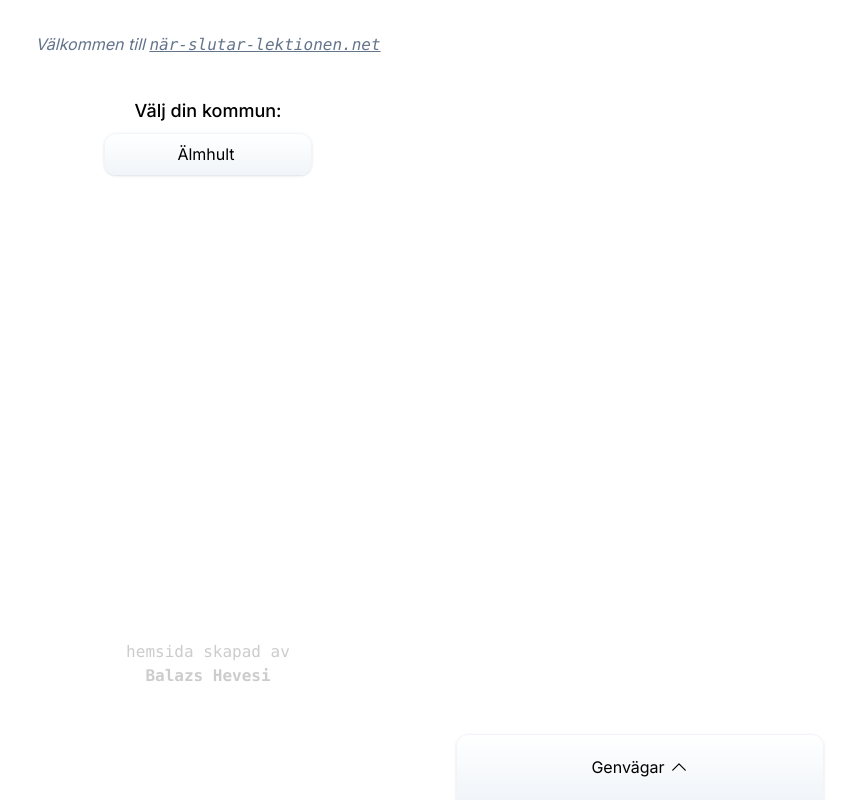
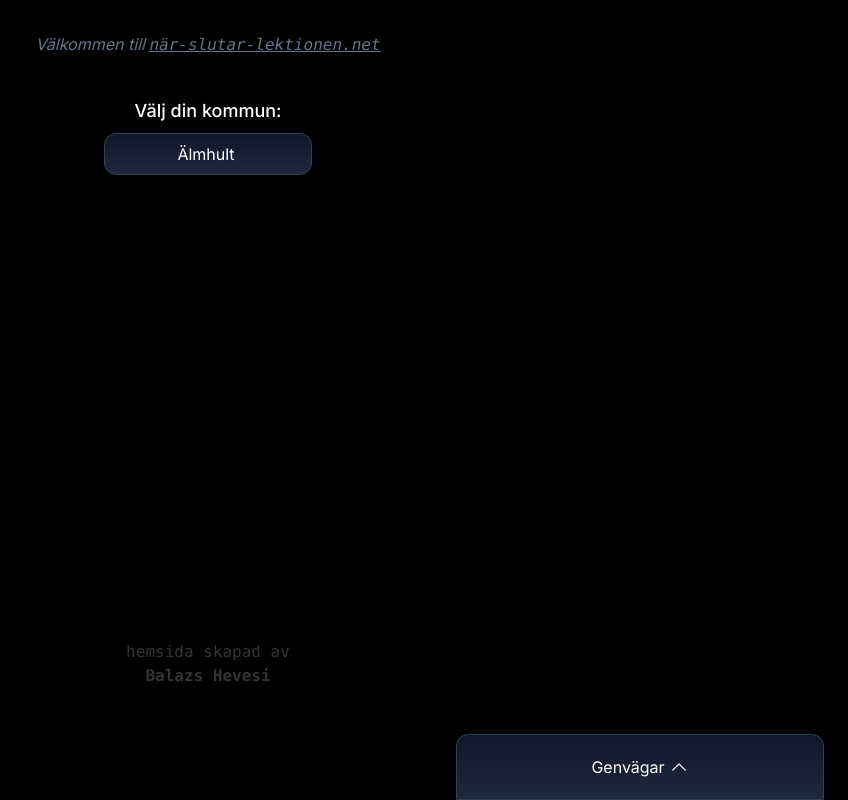
Before and after one commit to balazshevesi/nar-slutar-lektionen, a Next.js app: page / in a window 1280 px wide. Shown: the whole page, without its empty margins (432-1280 px from the left). Built offline with nearby package versions, Linux system fonts and the light colour scheme; no server answers; what tailwindcss-animation-delay would draw is missing.

Commit message:
Add dark mode

```diff
--- a/src/app/[kommun]/[skola]/AngeSchemaID.tsx
+++ b/src/app/[kommun]/[skola]/AngeSchemaID.tsx
@@ -18,10 +18,10 @@ export default function AngeSchemaID({ skola }: { skola: string }) {
   return (
     <>
       <h2 className="mb-2 text-lg font-medium">Ange ditt schema-id:</h2>
-      <div className="flex items-center gap-2">
+      <div className="bg- flex items-center gap-2">
         <input
           type="text"
-          className="relative flex w-40 items-center justify-center gap-1 overflow-hidden rounded-xl border border-slate-100 bg-gradient-to-t from-slate-100 to-white py-2 text-center shadow outline-2 outline-offset-2 outline-slate-400 focus:outline"
+          className="relative flex w-52 items-center justify-center gap-1 overflow-hidden rounded-xl border border-slate-100 bg-gradient-to-t from-slate-100 to-white py-2 text-center shadow outline-2 outline-offset-2 outline-slate-400 focus:outline dark:border-slate-700 dark:from-slate-800 dark:to-slate-900 dark:text-white dark:outline-slate-500 [&>svg]:hover:w-5"
           onInput={(e: React.ChangeEvent<HTMLInputElement>) => {
             setSchemaId(e.target.value);
           }}
@@ -35,7 +35,7 @@ export default function AngeSchemaID({ skola }: { skola: string }) {
           onClick={() => {
             search(schemaId);
           }}
-          className="relative flex h-full w-20 items-center justify-center gap-1 overflow-hidden rounded-xl border border-slate-100 bg-gradient-to-t from-slate-100 to-white py-2 text-center shadow outline-2 outline-offset-2 outline-slate-400 focus:outline"
+          className="relative flex h-full w-20 items-center justify-center gap-1 overflow-hidden rounded-xl border border-slate-100 bg-gradient-to-t from-slate-100 to-white py-2 text-center shadow outline-2 outline-offset-2 outline-slate-400 focus:outline dark:border-slate-700 dark:from-slate-800 dark:to-slate-900 dark:text-white dark:outline-slate-500 [&>svg]:hover:w-5"
         >
           <MagnifyingGlassIcon className="h-5 w-5" />
         </button>
--- a/src/app/layout.tsx
+++ b/src/app/layout.tsx
@@ -1,5 +1,6 @@
 import dynamic from "next/dynamic";
 import { Inter } from "next/font/google";
+import { cookies } from "next/headers";
 
 import { metadataGlobal } from "../metadata";
 import "./globals.css";
@@ -17,12 +18,29 @@ export default function RootLayout({
 }: {
   children: React.ReactNode;
 }) {
+  const cookieStore = cookies();
+  const isDarkModeCookie = cookieStore.get("isDarkMode");
+  const isDarkMode = isDarkModeCookie
+    ? JSON.parse(isDarkModeCookie?.value)
+    : false;
+  console.log("isDarkMode", isDarkMode);
+
   return (
     <>
       <html lang="en">
-        <body className={inter.className + " selection:bg-sky-200"}>
-          <div className="relative z-10">{children}</div>
-          <FavNav />
+        <body
+          className={`${inter.className} selection:bg-sky-200 ${
+            isDarkMode && "dark"
+          }`}
+        >
+          <div
+            className={
+              "h-[100dvh] w-full overflow-auto bg-white text-black dark:bg-black dark:text-white"
+            }
+          >
+            <div className="relative z-10">{children}</div>
+            <FavNav />
+          </div>
         </body>
       </html>
     </>
--- /dev/null
+++ b/src/components/DarkModeToggle.tsx
@@ -0,0 +1,36 @@
+"use client";
+
+import { useEffect } from "react";
+
+import { setCookie } from "@/utils/client/cookeis";
+
+import { SunIcon, MoonIcon } from "@heroicons/react/24/outline";
+
+import { useLocalStorage } from "usehooks-ts";
+
+export default function DarkModeToggle() {
+  const [isDarkMode, setisDarkMode] = useLocalStorage("darkTheme", true);
+
+  //sync html body, and cookies with state
+  useEffect(() => {
+    isDarkMode
+      ? document.body.classList.add("dark")
+      : document.body.classList.remove("dark");
+    isDarkMode
+      ? setCookie("isDarkMode", "true")
+      : setCookie("isDarkMode", "false");
+  }, [isDarkMode]);
+
+  return (
+    <button
+      onClick={() => setisDarkMode(!isDarkMode)}
+      className="fixed right-0 top-0 w-fit p-4 text-black"
+    >
+      {isDarkMode ? (
+        <SunIcon className="h-6 w-6" />
+      ) : (
+        <MoonIcon className="h-6 w-6" />
+      )}
+    </button>
+  );
+}
--- a/src/components/NavigateBtn.tsx
+++ b/src/components/NavigateBtn.tsx
@@ -22,7 +22,7 @@ export default function NavigateBtn({
   return (
     <Link
       href={`${includesASlash ? includesASlashRoute : routeName}`}
-      className="relative flex w-52 items-center justify-center gap-1 overflow-hidden rounded-xl border border-slate-100 bg-gradient-to-t from-slate-100 to-white py-2 text-center shadow outline-2 outline-offset-2 outline-slate-400 focus:outline [&>svg]:hover:w-5 "
+      className="relative flex w-52 items-center justify-center gap-1 overflow-hidden rounded-xl border border-slate-100 bg-gradient-to-t from-slate-100 to-white py-2 text-center shadow outline-2 outline-offset-2 outline-slate-400 focus:outline dark:border-slate-700 dark:from-slate-800 dark:to-slate-900 dark:text-white dark:outline-slate-500 [&>svg]:hover:w-5"
     >
       <div>{namn}</div>
       <ArrowRightIcon className="h-5 w-0 transition-all" />
--- a/src/components/layout/FavNav.tsx
+++ b/src/components/layout/FavNav.tsx
@@ -182,30 +182,30 @@ export default function FavNav() {
       <div
         className={`${
           item.menueIsOpen ? "" : "translate-x-[calc(100%-36px)]"
-        } absolute right-0 flex h-full overflow-hidden rounded-lg shadow transition-all `}
+        } absolute right-0 flex h-full overflow-hidden rounded-lg shadow transition-transform `}
       >
         <button
           onClick={() => {
             item.menueIsOpen ? handleCloseMenue(item) : handleOpenMenue(item);
           }}
-          className="bg-slate-50 px-2 hover:bg-slate-100"
+          className="bg-slate-50 px-2 hover:bg-slate-100 dark:bg-slate-900 dark:hover:bg-slate-700"
         >
           <ChevronUpIcon
             className={`${
               item.menueIsOpen ? "rotate-90" : "-rotate-90"
-            } h-5 w-5 transition-all`}
+            } h-5 w-5 transition-transform`}
           />
         </button>
-        <div className="flex flex-col items-stretch justify-center bg-white">
+        <div className="flex flex-col items-stretch justify-center bg-white dark:bg-black">
           <button
             onClick={() => handleMoveUp(item)}
-            className=" w-full flex-1 px-2 hover:bg-slate-100"
+            className=" w-full flex-1 px-2 hover:bg-slate-100 dark:hover:bg-slate-800"
           >
             <ChevronUpIcon className="h-5 w-5" />
           </button>
           <button
             onClick={() => handleMoveDown(item)}
-            className="w-full flex-1 px-2 hover:bg-slate-100"
+            className=" w-full flex-1 px-2 hover:bg-slate-100 dark:hover:bg-slate-800"
           >
             <ChevronUpIcon className="h-5 w-5 rotate-180" />
           </button>
@@ -213,12 +213,12 @@ export default function FavNav() {
 
         <button
           onClick={() => handleRename(item)}
-          className=" items-center justify-center bg-white px-4  hover:bg-slate-100"
+          className=" items-center justify-center bg-white px-4 hover:bg-slate-100 dark:bg-black dark:hover:bg-slate-800"
         >
           <PencilIcon className="h-5 w-5" />
         </button>
         <button
-          className="items-center justify-center bg-white px-4 hover:bg-slate-100"
+          className="items-center justify-center bg-white px-4 hover:bg-slate-100 dark:bg-black dark:hover:bg-slate-800"
           onClick={() => handleSuperFav(item)}
         >
           {item.default ? (
@@ -229,7 +229,7 @@ export default function FavNav() {
         </button>
         <button
           onClick={() => handleRemoveFav(item)}
-          className=" items-center justify-center bg-white px-4  hover:bg-slate-100"
+          className=" items-center justify-center bg-white px-4 hover:bg-slate-100 dark:bg-black  dark:hover:bg-slate-800"
         >
           <TrashIcon className="h-5 w-5" />
         </button>
@@ -241,7 +241,7 @@ export default function FavNav() {
     return (
       <li
         key={item.kod}
-        className="relative flex shrink-0 items-center gap-4 overflow-hidden whitespace-nowrap rounded-lg bg-white shadow"
+        className="relative flex shrink-0 items-center gap-4 overflow-hidden whitespace-nowrap rounded-lg bg-white shadow dark:bg-black"
       >
         <Link
           href={item.pathname}
@@ -249,7 +249,7 @@ export default function FavNav() {
             setIsOpen(false);
             closeAllMenues();
           }}
-          className="w-full px-4 py-2 text-left hover:bg-slate-100"
+          className="w-full px-4 py-2 text-left hover:bg-slate-100 dark:hover:bg-slate-800"
         >
           <div>
             {item.namn}{" "}
@@ -268,7 +268,7 @@ export default function FavNav() {
     <div
       className={`${
         isOpen ? "translate-y-0" : "translate-y-[calc(100%-66px)]"
-      } bottom AnimateOnLoadFavNav fixed bottom-0 z-50 mx-auto w-full justify-end px-2 transition-all lg:right-4 lg:w-[24rem]`}
+      } bottom AnimateOnLoadFavNav fixed bottom-0 z-50 mx-auto w-full justify-end px-2 transition-transform lg:right-4 lg:w-[24rem]`}
     >
       <div className="mx-auto mr-auto flex max-w-sm flex-col rounded-t-xl shadow">
         <button
@@ -276,24 +276,24 @@ export default function FavNav() {
             setIsOpen(!isOpen);
             closeAllMenues();
           }}
-          className="relative z-10 flex w-full items-center justify-center gap-1 overflow-hidden rounded-t-xl border border-slate-100 bg-gradient-to-t from-slate-100 to-white py-5 text-center outline-2 outline-offset-2 outline-slate-400 focus:outline [&>svg]:hover:w-5"
+          className="relative z-10 flex w-full items-center justify-center gap-1 overflow-hidden rounded-t-xl border border-slate-100 bg-gradient-to-t from-slate-100 to-white py-5 text-center outline-2 outline-offset-2 outline-slate-400 focus:outline dark:border-slate-700 dark:bg-gradient-to-t dark:from-slate-800 dark:to-slate-900 dark:outline-slate-500 [&>svg]:hover:w-5"
         >
           <p>Genvägar</p>{" "}
           <ChevronUpIcon
-            className={`${isOpen && "rotate-180"} h-5 w-5 transition-all`}
+            className={`${isOpen && "rotate-180"} h-5 w-5 transition-transform`}
           />
         </button>
-        <nav className="relative z-0 bg-slate-100 p-4">
+        <nav className="relative z-0 bg-slate-100 p-4 dark:bg-slate-800">
           {currentCode && !currentAdressIsAlredyFav && (
             <button
               onClick={handleAddFav}
-              className="mb-4 flex w-full items-center justify-center gap-2 rounded-lg bg-white py-1 text-center shadow"
+              className="mb-4 flex w-full items-center justify-center gap-2 rounded-lg bg-white py-1 text-center shadow dark:bg-black"
             >
               <p>Lägg till &quot;{currentCode}&quot;</p>
               <PlusIcon className="h-5 w-5" />
             </button>
           )}
-          <ul className="relative mt-4 flex max-h-[40dvh] flex-col gap-2 overflow-auto border-y-2 border-slate-200 px-1 py-4">
+          <ul className="relative mt-4 flex max-h-[40dvh] flex-col gap-2 overflow-auto border-y-2 border-slate-200 px-1 py-4 dark:border-slate-700">
             {favoriterState!.map((item: any) => {
               return <ListItem key={item.pathname} item={item} />;
             })}
--- a/src/components/layout/Section.tsx
+++ b/src/components/layout/Section.tsx
@@ -3,7 +3,7 @@ import { ReactNode } from "react";
 export default function Section({ children }: { children: ReactNode }) {
   return (
     <section className="p-8 pb-52">
-      <div className="relative z-10 flex flex-col items-center bg-white">
+      <div className="relative z-10 flex flex-col items-center bg-white dark:bg-black dark:bg-black">
         {children}
       </div>
       <div className="fixed bottom-12 left-0 right-0 z-0 mx-auto select-none pb-16 text-center font-mono opacity-20">
--- a/src/components/layout/TopNav.tsx
+++ b/src/components/layout/TopNav.tsx
@@ -2,6 +2,8 @@ import { headers } from "next/headers";
 import Link from "next/link";
 
 import { ChevronRightIcon } from "@heroicons/react/24/outline";
+
+import DarkModeToggle from "../DarkModeToggle";
 
 export default function TopNav() {
   const headersList = headers();
@@ -13,14 +15,16 @@ export default function TopNav() {
   if (!kommun && !skola && !schemaId)
     return (
       <div className="p-2 pt-8 text-center italic text-slate-500">
+        <DarkModeToggle />
         Välkommen till{" "}
         <span className="font-mono underline">när-slutar-lektionen.net</span>
       </div>
     );
 
   return (
-    <div className="w-full overflow-auto p-2 pt-8 text-center font-mono text-sm font-semibold italic text-slate-500">
-      <div className="mx-auto flex w-fit items-center gap-1">
+    <div className="w-full overflow-auto text-center font-mono text-sm font-semibold italic text-slate-500">
+      <DarkModeToggle />
+      <div className="mx-auto flex w-fit items-center gap-1 p-2 pt-8">
         <Link href={"/"} className="hover:underline hover:opacity-80">
           när-slutar-lektionen.net
         </Link>
```
Also changed, not shown: src/app/SuperFavRedirect.tsx (+12 -6 lines).
